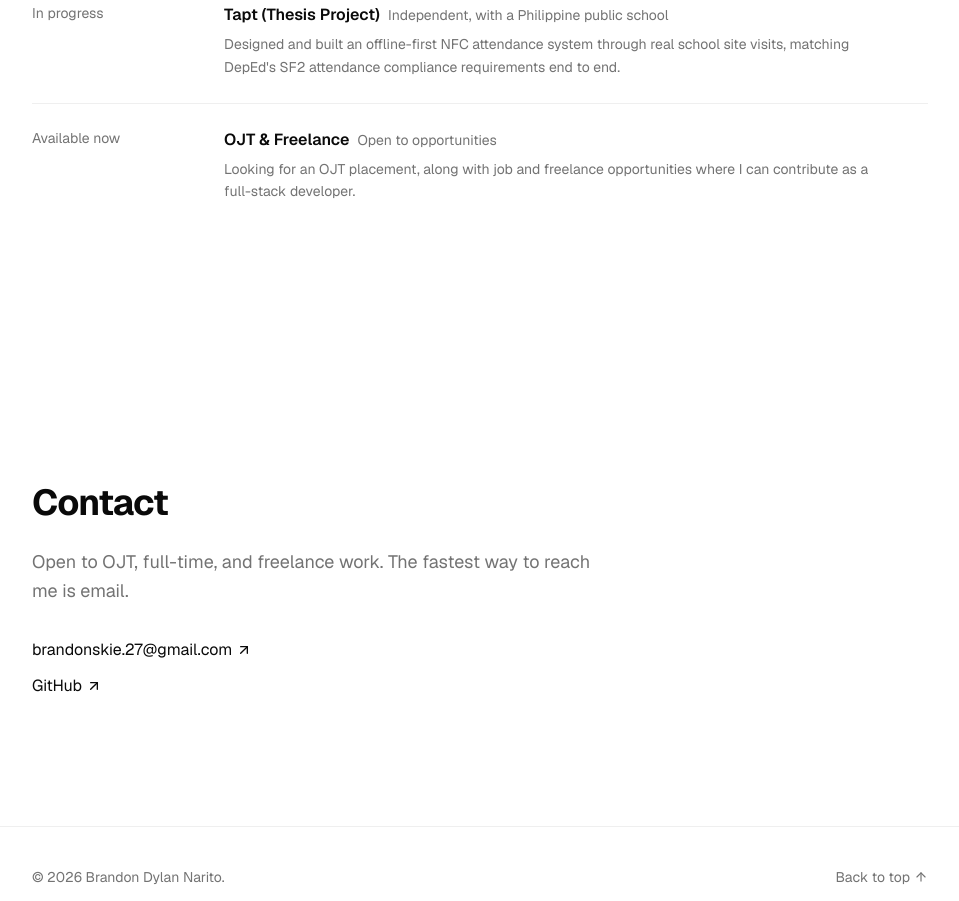
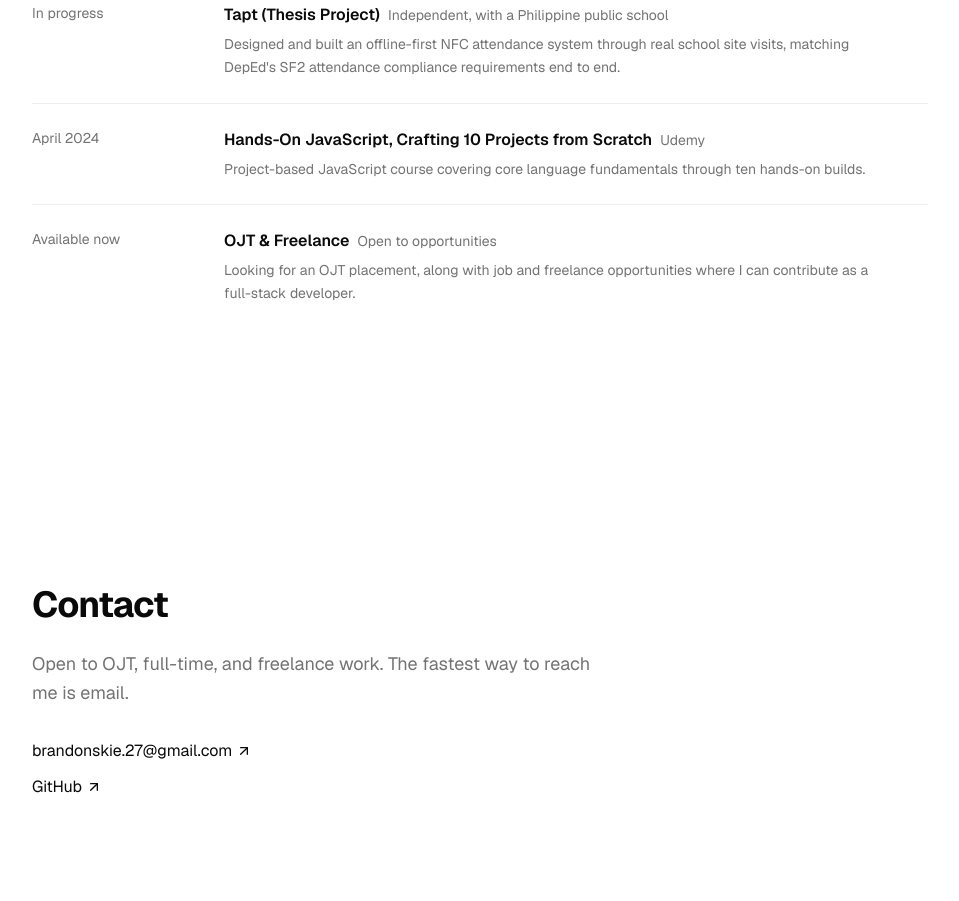
Before and after one commit to brandonskie27-hub/my-portfolio, a Next.js app: page / in a window 1280 px wide. Shown: the part 3460-4361 px from the top of the page, without its empty margins (160-1119 px from the left). Built offline with nearby package versions, Linux system fonts and the light colour scheme.

Commit message:
Add JavaScript certificate to Experience
Co-Authored-By: Claude Sonnet 5 <noreply@anthropic.com>

```diff
--- a/components/experience.tsx
+++ b/components/experience.tsx
@@ -21,6 +21,13 @@ const ENTRIES: ExperienceEntry[] = [
     period: "In progress",
     description:
       "Designed and built an offline-first NFC attendance system through real school site visits, matching DepEd's SF2 attendance compliance requirements end to end.",
+  },
+  {
+    title: "Hands-On JavaScript, Crafting 10 Projects from Scratch",
+    place: "Udemy",
+    period: "April 2024",
+    description:
+      "Project-based JavaScript course covering core language fundamentals through ten hands-on builds.",
   },
   {
     title: "OJT & Freelance",
```
